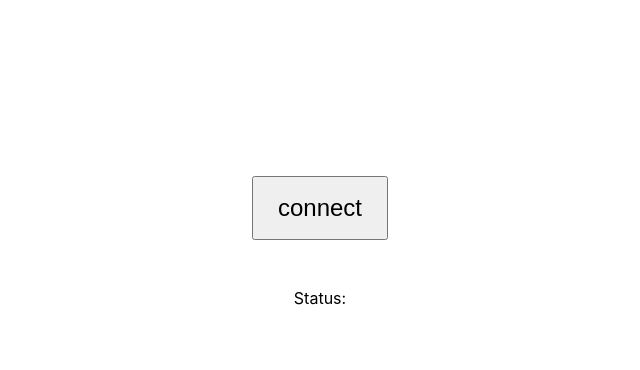
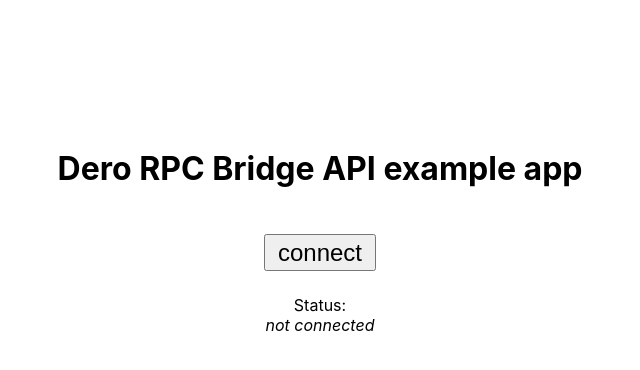
Before and after one commit to DaBisounours/example-dero-bridge-api-react, a React (Vite) app in the folder example/: page / in a window 1280 px wide. Shown: the top 370 px of the page, without its empty margins (320-960 px from the left). Built offline with nearby package versions, Linux system fonts and the light colour scheme.

Commit message:
GetBalance example working

```diff
--- a/example/src/App.css
+++ b/example/src/App.css
@@ -4,8 +4,14 @@
 }
 
 button {
-  line-height: 1.5em;
+  line-height: 1em;
   font-size: 1.5em;
-  padding: .5em 1em;
-  margin: 2em
+  padding: .2em .5em;
+  margin: 1em
 }
+
+.MyComponent {
+  margin-top: 2em;
+  padding: 2em;
+  background-color: rgba(0, 0, 0, .2);
+}
--- a/example/src/App.tsx
+++ b/example/src/App.tsx
@@ -4,18 +4,22 @@ import './App.css'
 
 // @ts-ignore
 import DeroBridgeApi from 'dero-rpc-bridge-api'
+import React from 'react';
+import MyComponent from './components/MyComponent';
 
 
-enum ConnectionStatus {
+export enum ConnectionStatus {
   NotConnected = "not connected",
   Connected = "connected to the bridge!",
   Connecting = "connecting...",
   Failed = 'connection failed !'
 }
 
+export const DeroContext = React.createContext<DeroBridgeApi>(null);
+
 function App() {
   const [bridge, setBridge] = useState<DeroBridgeApi>()
-  const [status, setStatus] = useState<ConnectionStatus>()
+  const [status, setStatus] = useState<ConnectionStatus>(ConnectionStatus.NotConnected)
 
   const connect = useCallback(async () => {
     setStatus(ConnectionStatus.Connecting);
@@ -34,10 +38,15 @@ function App() {
   }, [])
 
   return (
-    <div className='App'>
-      <button onClick={connect}>connect</button>
-      <div>Status: {status}</div>
-    </div>
+    <DeroContext.Provider value={bridge}>
+      <div className='App'>
+      <h1>Dero RPC Bridge API example app</h1>
+        <button onClick={connect}>connect</button>
+        <div>Status:</div>
+        <div><i>{status}</i></div>
+        <MyComponent status={status}/>
+      </div>
+    </DeroContext.Provider>
   )
 }
 
--- /dev/null
+++ b/example/src/components/MyComponent.tsx
@@ -0,0 +1,40 @@
+import { useCallback, useContext, useState } from "react"
+import { ConnectionStatus, DeroContext } from "../App";
+
+interface Props {
+    status: ConnectionStatus
+}
+
+export default (props: Props) => {
+    const [balance, setBalance] = useState<string | number>('unknown');
+    const [errorMessage, setErrorMessage] = useState<string>();
+
+    const deroBridgeApi = useContext(DeroContext);
+
+    const getBalance = useCallback(async () => {
+        const api = deroBridgeApi;
+        api.wallet('get-balance')
+            .then((response: any) => {
+                console.log(response)
+                setBalance(response.data.result.balance / 100000)
+                setErrorMessage("");
+            })
+            .catch((err: any) => {
+                console.log(err);
+                setErrorMessage("Failed");
+            })
+    }, [props.status])
+
+    if (props.status == ConnectionStatus.Connected) {
+        return <div className='MyComponent'>
+            <h2>Inner compoent</h2>
+            <button onClick={getBalance}>Get Wallet Balance</button>
+            <div>Balance:</div>
+            <div>{balance}</div>
+            <div>{errorMessage}</div>
+        </div>
+    } else {
+        return <div></div>
+    }
+
+}
```
